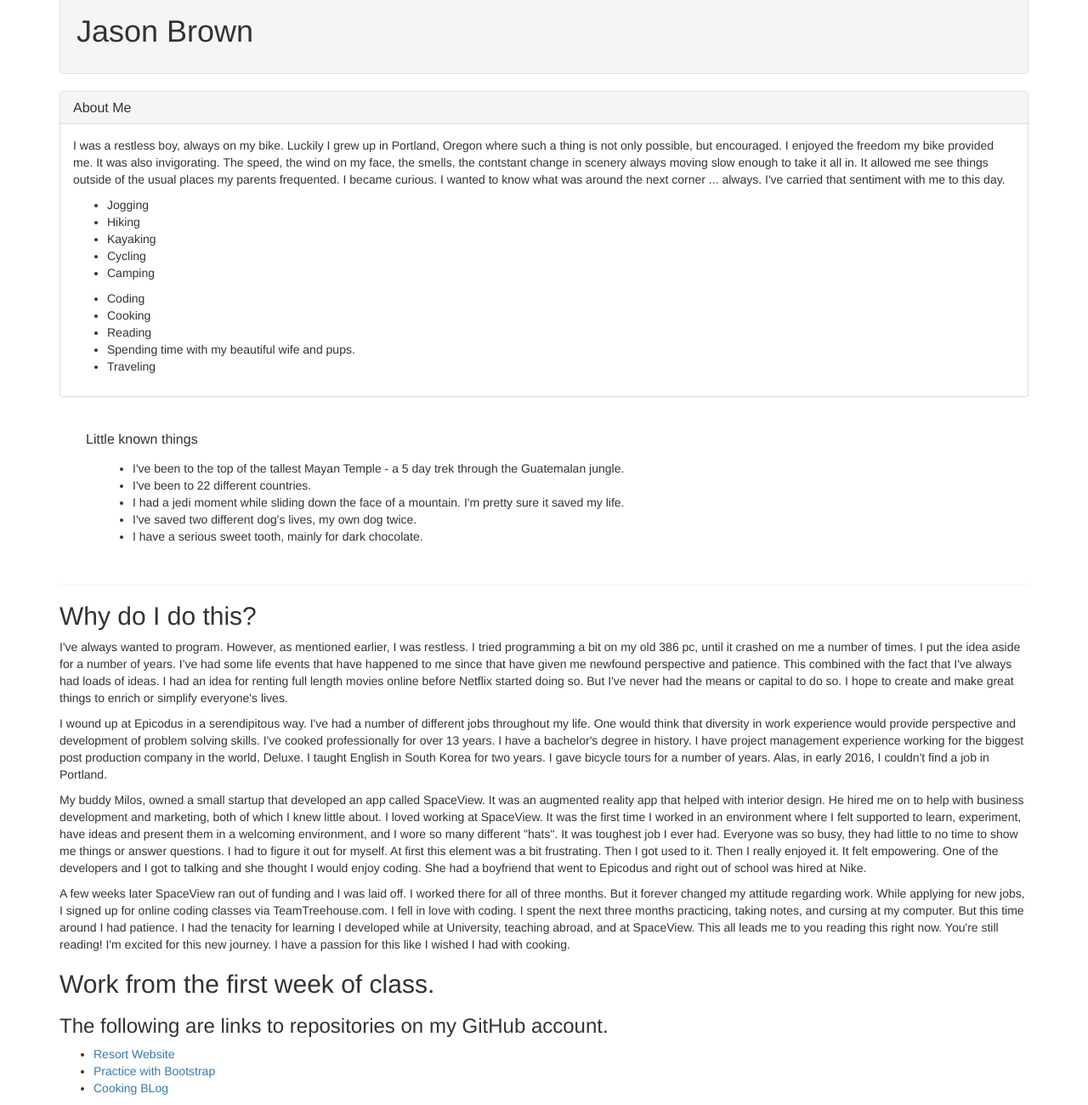
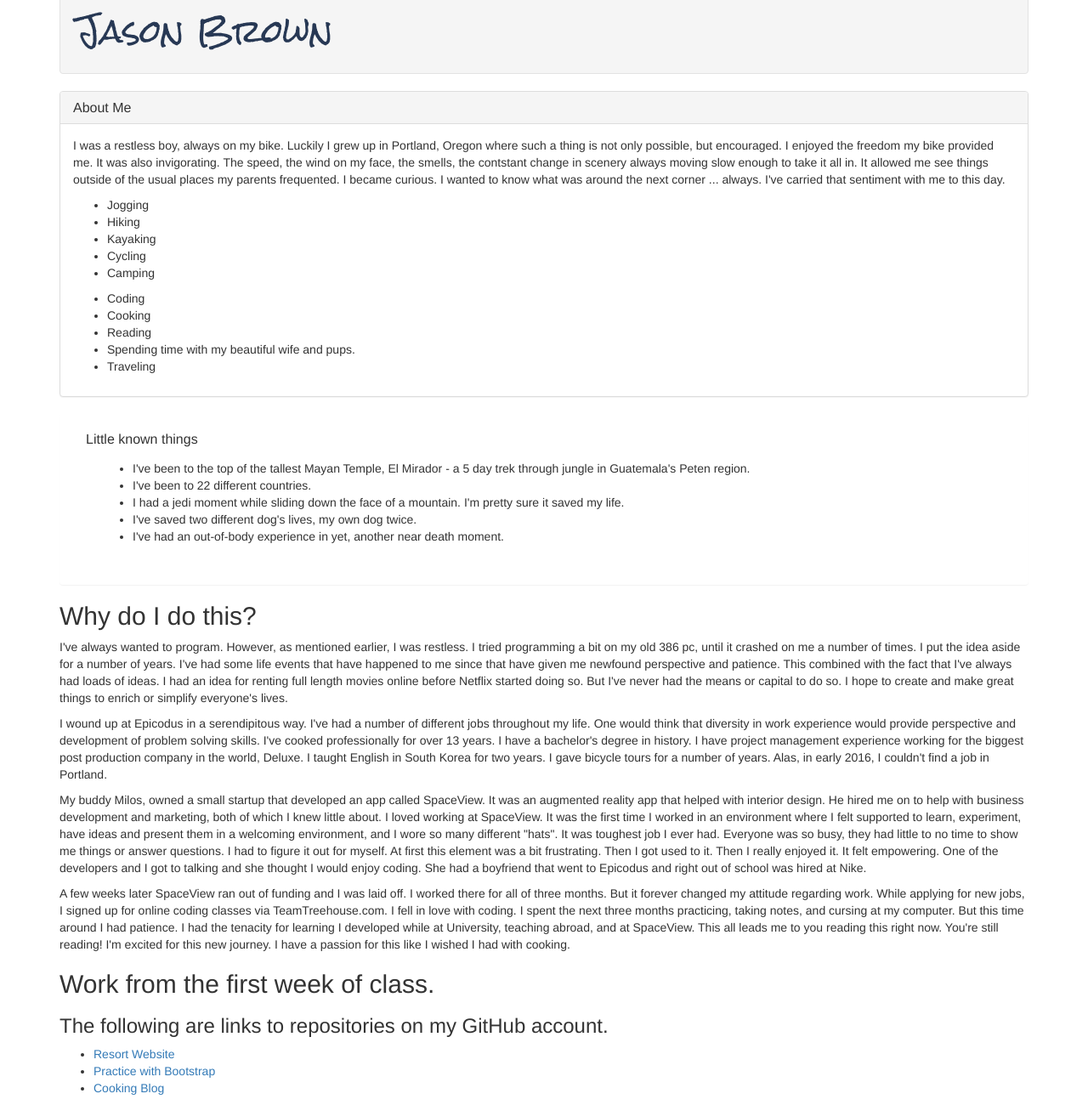
Before and after one commit to Evan-Alexander/jb-site, a plain HTML site: page index.html in a window 1280 px wide. Shown: the part 877-2177 px from the top of the page at 85% size. Drawn offline with nearby package versions, Linux system fonts and the light colour scheme.

Commit message:
add font style to h1 and border radius to image

```diff
--- a/css/styles.css
+++ b/css/styles.css
@@ -1,6 +1,27 @@
+/*********
+Fonts
+*********/
+
+h1 {
+  font-family: 'Rock Salt', cursive;
+  color: #273854;
+}
+/*********
+Layout
+*********/
 
 
+/*********
+Color
+*********/
 
+/*********
+Image
+*********/
+
+img {
+  border-radius: 100%;
+}
 
 
 
--- a/index.html
+++ b/index.html
@@ -43,11 +43,11 @@
             <h2 class="panel-title">Little known things</h2>
             <div class="panel-body">
               <ul>
-                <li>I've been to the top of the tallest Mayan Temple - a 5 day trek through the Guatemalan jungle.</li>
+                <li>I've been to the top of the tallest Mayan Temple, El Mirador - a 5 day trek through jungle in Guatemala's Peten region.</li>
                 <li>I've been to 22 different countries.</li>
                 <li>I had a jedi moment while sliding down the face of a mountain. I'm pretty sure it saved my life.</li>
                 <li>I've saved two different dog's lives, my own dog twice.</li>
-                <li>I have a serious sweet tooth, mainly for dark chocolate.</li>
+                <li>I've had an out-of-body experience in yet, another near death moment.</li>
               </ul>
             </div>
           </div>
@@ -69,7 +69,7 @@
                 <a href="https://github.com/Evan-Alexander/bootstrap-practice">Practice with Bootstrap</a>
               </li>
               <li>
-                <a href="https://github.com/Evan-Alexander/cooking-blog">Cooking BLog</a>
+                <a href="https://github.com/Evan-Alexander/cooking-blog">Cooking Blog</a>
               </li>
             </ul>
           </div>
```
